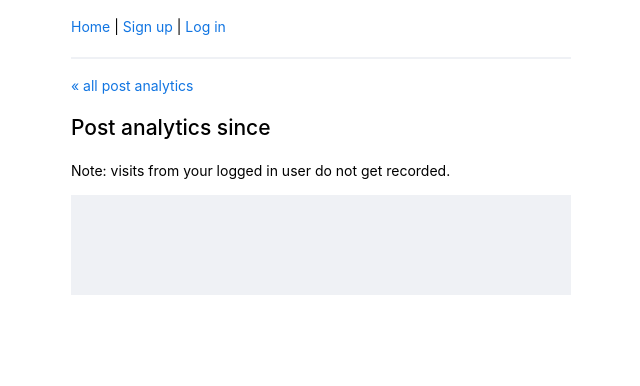
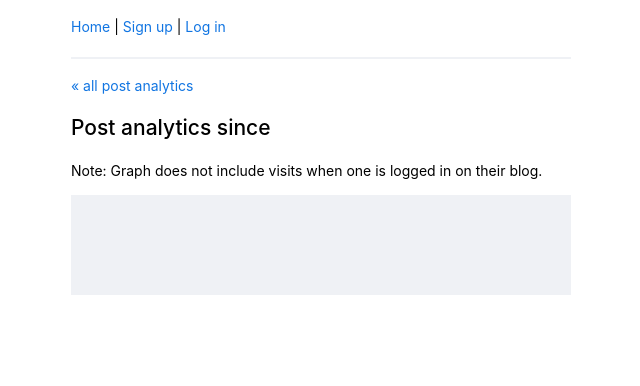
Before and after one commit to mataroa-blog/mataroa, a Django app: template main/templates/main/analytic_detail.html in a window 1280 px wide. Shown: the top 386 px of the page, without its empty margins (319-959 px from the left). Run offline with Django 3.2, Linux system fonts and the light colour scheme; the template is opened without the code that fills it, so the values that code supplies are empty.

Commit message:
change graph note on analytics detail

```diff
--- a/main/templates/main/analytic_detail.html
+++ b/main/templates/main/analytic_detail.html
@@ -10,7 +10,7 @@
 
     <h2>Post analytics since {{ post.created_at.date }}</h2>
     <p>
-        Note: visits from your logged in user do not get recorded.
+        Note: Graph does not include visits when one is logged in on their blog.
     </p>
 
     <div class="analytics-chart">
```
